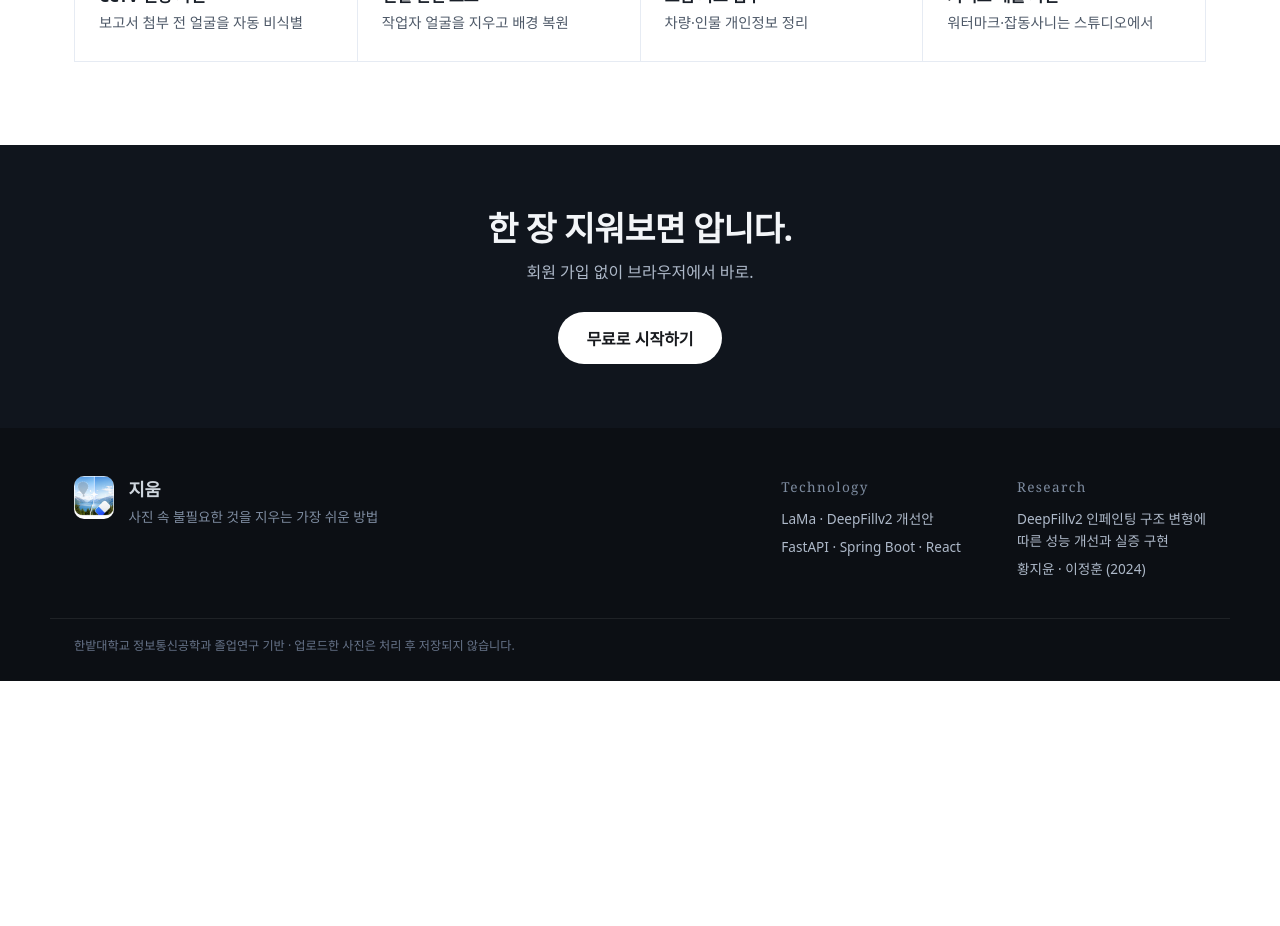
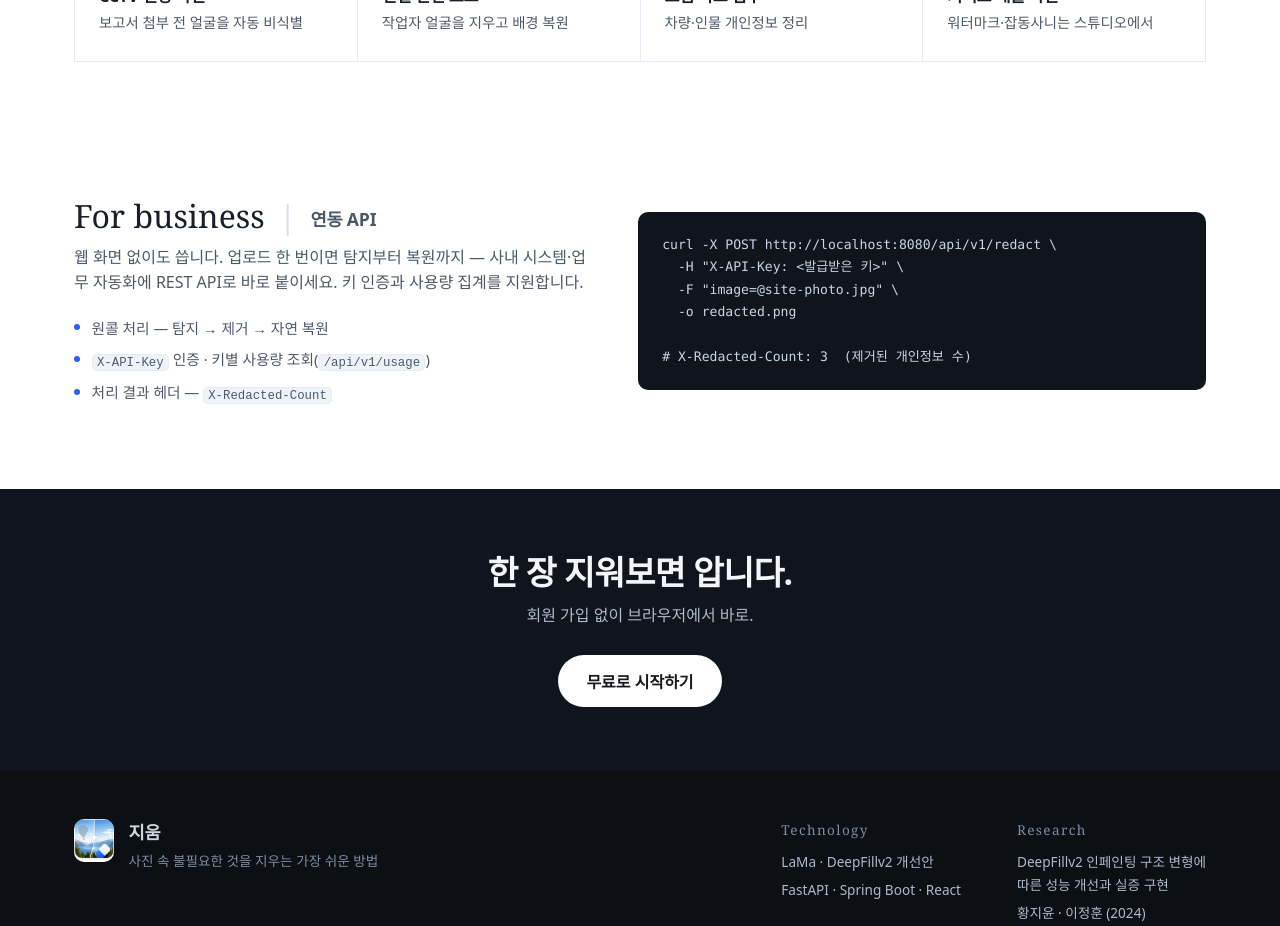
Before and after one commit to MeritEnding/deefillv2-prop, a React (Vite) app in the folder frontend/: page / in a window 1280 px wide. Shown: the part 3140-4066 px from the top of the page. Before the commit the page ends 3821 px from the top, so only its background shows below. Built offline with nearby package versions, Linux system fonts and the light colour scheme; no server answers; a web font is replaced by a local one.

Commit message:
[feat/#55] 랜딩에 기업 연동 API 섹션 추가

```diff
--- a/frontend/src/App.css
+++ b/frontend/src/App.css
@@ -137,6 +137,18 @@
 .card { background: #fff; padding: 1.7rem 1.5rem; }
 .usecase h3 { font-size: 1.02rem; margin: 1rem 0 0.35rem; }
 .usecase p { font-size: 0.9rem; color: var(--text-dim); }
+
+/* 기업 연동 API */
+.api-split { display: grid; grid-template-columns: 1fr 1.1fr; gap: 3rem; align-items: center; }
+.api-points { list-style: none; margin: 1.4rem 0 0; padding: 0; display: flex; flex-direction: column; gap: 0.55rem; }
+.api-points li { font-size: 0.92rem; color: var(--text-dim); padding-left: 1.1rem; position: relative; }
+.api-points li::before { content: ''; position: absolute; left: 0; top: 0.52em; width: 6px; height: 6px; border-radius: 50%; background: var(--blue); }
+.api-points code { font-size: 0.84em; background: var(--surface-2); border: 1px solid var(--border); border-radius: 5px; padding: 0.05em 0.35em; }
+.api-code {
+  margin: 0; background: #10151d; color: #c9d4e3; border-radius: 10px;
+  padding: 1.4rem 1.5rem; font-size: 0.82rem; line-height: 1.7; overflow-x: auto;
+  font-family: Consolas, 'Courier New', monospace;
+}
 
 /* CTA */
 .cta-band { background: #10151d; color: #f3f5f8; margin-top: 1rem; }
--- a/frontend/src/pages/Landing.jsx
+++ b/frontend/src/pages/Landing.jsx
@@ -191,6 +191,31 @@ export default function Landing({ navigate }) {
         </div>
       </section>
 
+      {/* 기업 연동 API */}
+      <section className="section">
+        <div className="api-split">
+          <div>
+            <h2 className="sec-title">For business <i>|</i> <small>연동 API</small></h2>
+            <p className="section-sub">
+              웹 화면 없이도 씁니다. 업로드 한 번이면 탐지부터 복원까지 —
+              사내 시스템·업무 자동화에 REST API로 바로 붙이세요.
+              키 인증과 사용량 집계를 지원합니다.
+            </p>
+            <ul className="api-points">
+              <li>원콜 처리 — 탐지 → 제거 → 자연 복원</li>
+              <li><code>X-API-Key</code> 인증 · 키별 사용량 조회(<code>/api/v1/usage</code>)</li>
+              <li>처리 결과 헤더 — <code>X-Redacted-Count</code></li>
+            </ul>
+          </div>
+          <pre className="api-code">{`curl -X POST http://localhost:8080/api/v1/redact \\
+  -H "X-API-Key: <발급받은 키>" \\
+  -F "image=@site-photo.jpg" \\
+  -o redacted.png
+
+# X-Redacted-Count: 3  (제거된 개인정보 수)`}</pre>
+        </div>
+      </section>
+
       {/* CTA */}
       <section className="cta-band">
         <div className="cta-band-inner">
```
